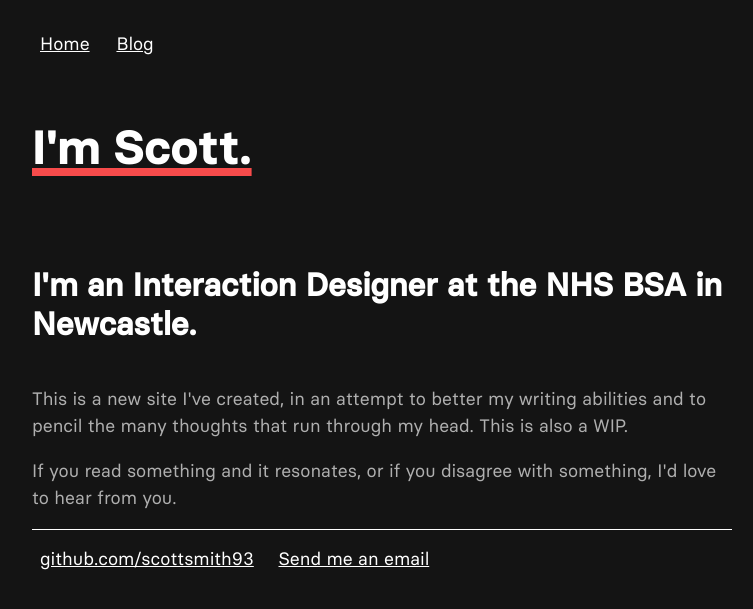
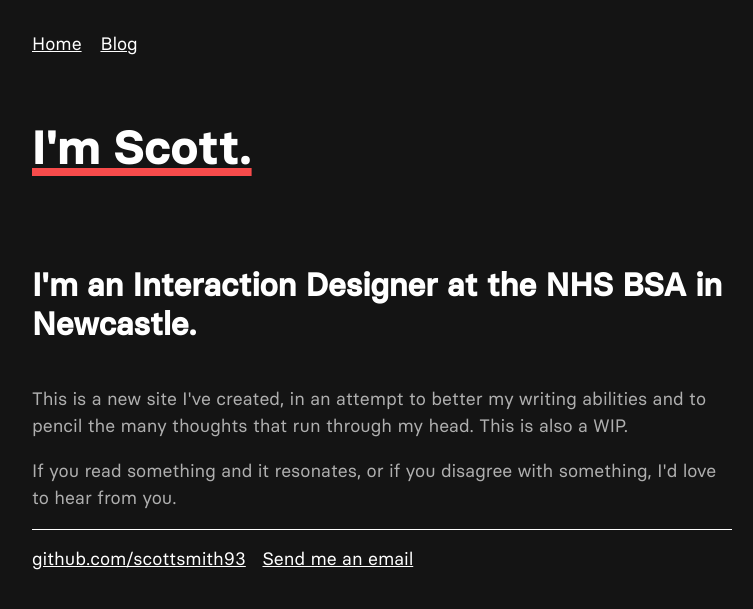
Before and after one commit to scottsmith93/scottsmith.github.io, a Jekyll site: the page built from index.html, in a window 1280 px wide. Shown: the top 609 px of the page, without its empty margins (258-1011 px from the left). Built offline with Jekyll 4.4.1, drawn with Linux system fonts in a browser that asks for light colours.

Commit message:
Update main.css

```diff
--- a/css/main.css
+++ b/css/main.css
@@ -36,7 +36,8 @@ nav ul, footer ul {
 nav ul li, footer ul li {
     font-family:'silka_monolight', 'Arial', 'Sans-Serif';
     display: inline;
-    padding: 8px;
+    padding-left: 0px;
+    padding-right: 8px;
 }
 a {
     font-family:'basier_circleregular', 'Arial', 'Sans-Serif';
```
